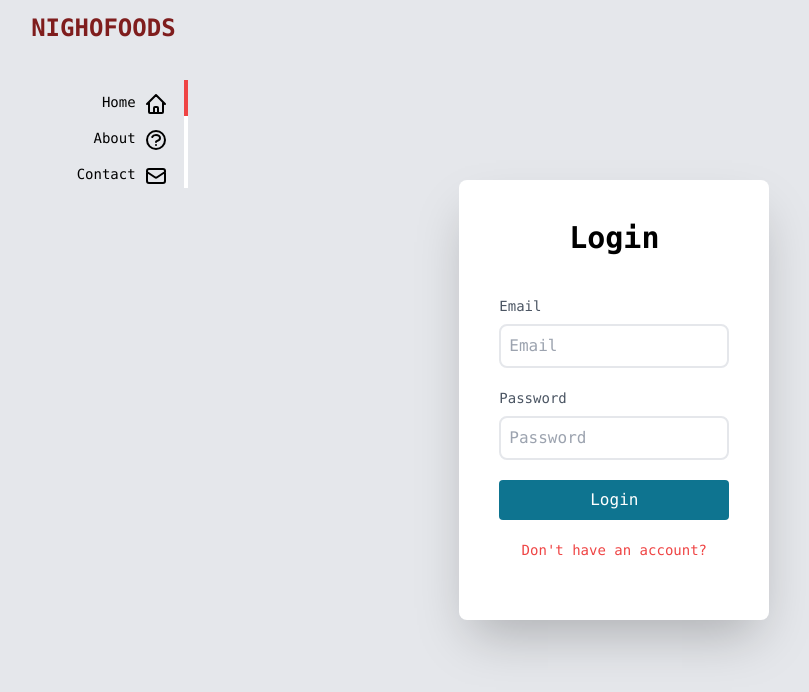
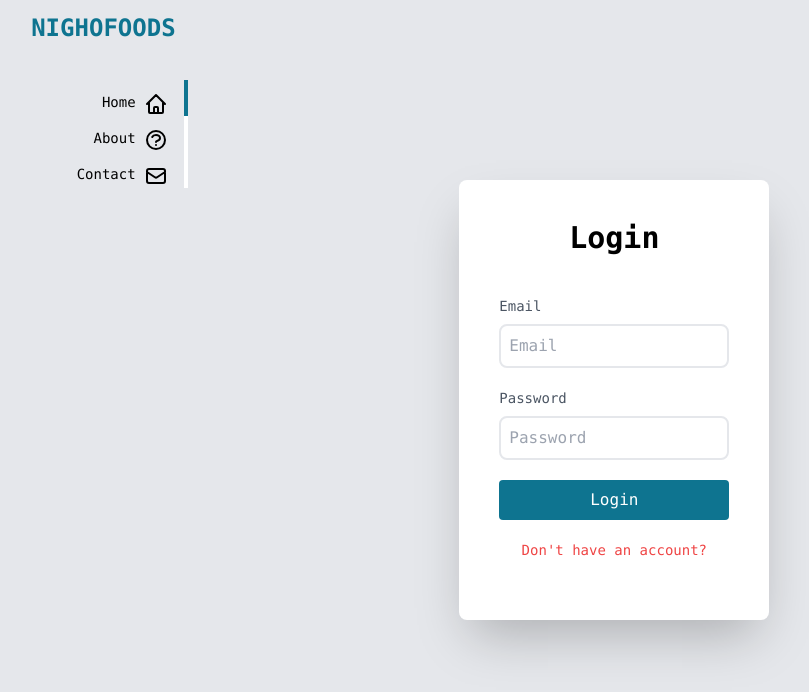
Before and after one commit to Mataoseeker/nighofoods_webpage, a website: page public/login.html in a window 1280 px wide. Shown: the whole page, without its empty margins (239-1048 px from the left). Drawn offline with Linux system fonts and the light colour scheme.

Commit message:
commit message

```diff
--- a/public/login.html
+++ b/public/login.html
@@ -13,7 +13,7 @@
         <div class="md:col-span-1 md:flex md:justify-end ">
             <nav class="text-right">
                 <div class="flex justify-between items-center ">
-                    <h1 class="font-bold uppercase p-3 text-red-900">
+                    <h1 class="font-bold uppercase p-3 text-cyan-700">
                         <a href="/" class="text-2xl">NighoFoods</a>
                     </h1>
                     <div class="px-4 cursor-pointer md:hidden " id="burger">
@@ -22,7 +22,7 @@
                 </div>
                 <ul class="text-sm mt-6 hidden md:block" id="menu">
                     <li class="">
-                        <a href="index.html" class="px-4 flex justify-end border-r-4 border-red-500">
+                        <a href="index.html" class="px-4 flex justify-end border-r-4 border-cyan-700">
                             <span class="mt-3">Home</span>
                             <svg class="w-6 h-6 ml-2 mt-3" fill="none" stroke="currentColor" viewBox="0 0 24 24" xmlns="http://www.w3.org/2000/svg"><path stroke-linecap="round" stroke-linejoin="round" stroke-width="2" d="M3 12l2-2m0 0l7-7 7 7M5 10v10a1 1 0 001 1h3m10-11l2 2m-2-2v10a1 1 0 01-1 1h-3m-6 0a1 1 0 001-1v-4a1 1 0 011-1h2a1 1 0 011 1v4a1 1 0 001 1m-6 0h6"></path></svg>
                         </a>
```
Also changed, not shown: public/index.html (+1 -1 lines), public/register.html (+3 -3 lines), public/styles.css.
